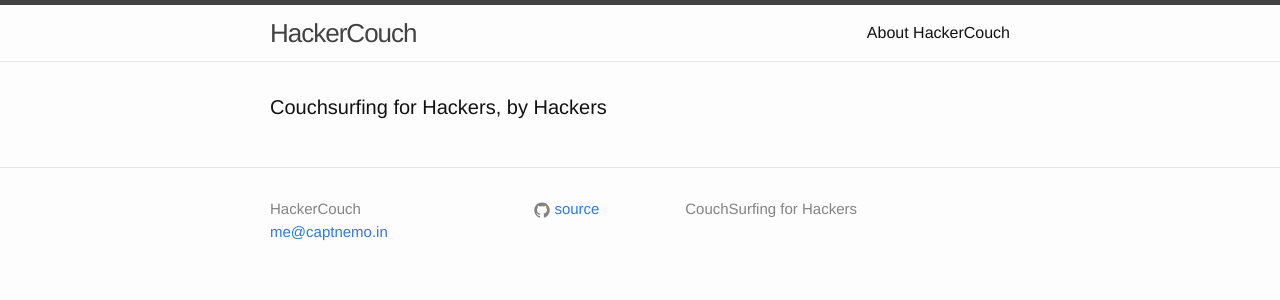
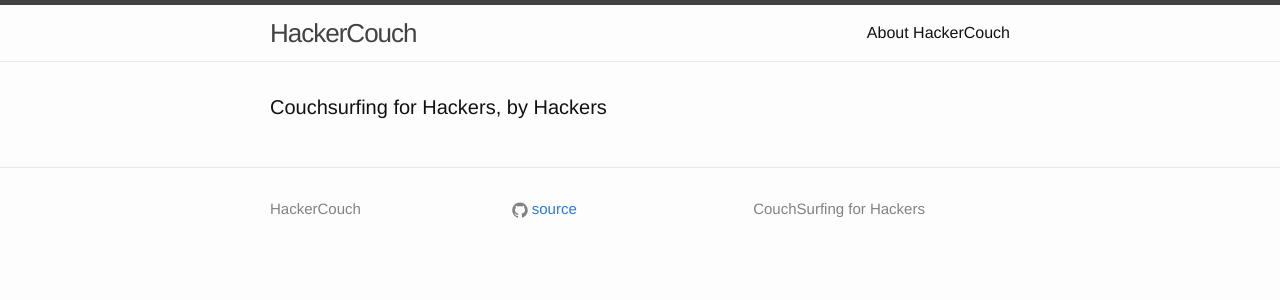
Before and after one commit to hackercouch/hackercouch, a Jekyll site: the page built from index.html, in a window 1280 px wide. Shown: the top 300 px of the page. Built offline with Jekyll 4.4.1, drawn with Linux system fonts in a browser that asks for light colours.

Commit message:
Updates footer, removes email

```diff
--- a/_config.yml
+++ b/_config.yml
@@ -1,5 +1,4 @@
 title: HackerCouch
-email: me@captnemo.in
 description: CouchSurfing for Hackers
 url: http://hackercouch.com
 
--- a/_includes/footer.html
+++ b/_includes/footer.html
@@ -7,11 +7,10 @@
       <div class="footer-col  footer-col-1">
         <ul class="contact-list">
           <li>{{ site.title }}</li>
-          <li><a href="mailto:{{ site.email }}">{{ site.email }}</a></li>
         </ul>
       </div>
 
-      <div class="footer-col  footer-col-2">
+      <div class="footer-col  footer-col-1">
         <ul class="social-media-list">
           <li>
             <a href="https://github.com/captn3m0/hackercouch">
@@ -28,7 +27,7 @@
         </ul>
       </div>
 
-      <div class="footer-col  footer-col-3">
+      <div class="footer-col  footer-col-1">
         <p class="text">{{ site.description }}</p>
       </div>
     </div>
--- a/_sass/_layout.scss
+++ b/_sass/_layout.scss
@@ -121,8 +121,8 @@
 }
 
 .footer-col-1 {
-    width: -webkit-calc(35% - (#{$spacing-unit} / 2));
-    width:         calc(35% - (#{$spacing-unit} / 2));
+    width: -webkit-calc(32% - (#{$spacing-unit} / 2));
+    width:         calc(32% - (#{$spacing-unit} / 2));
 }
 
 .footer-col-2 {
```
